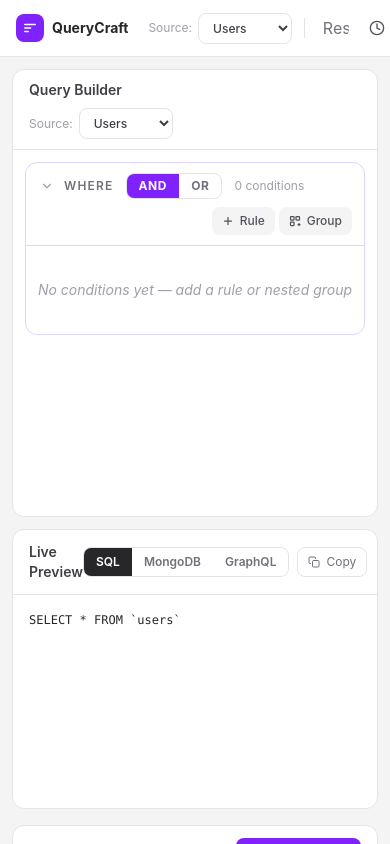
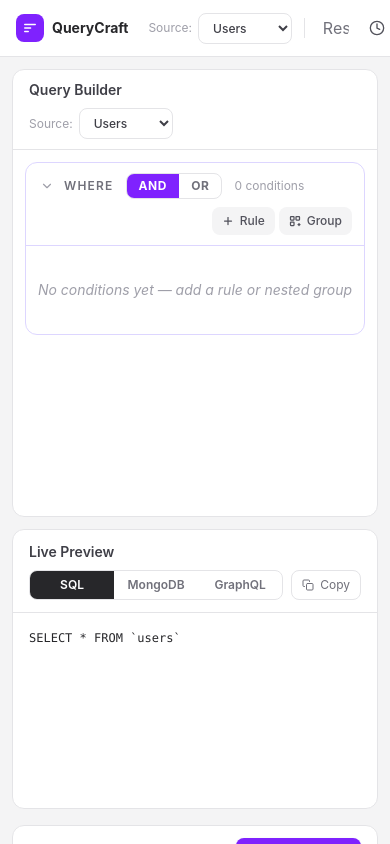
Before and after one commit to odielijah/blanc_canvas, a Next.js app: page / in a window 390 px wide. Built offline with nearby package versions, Linux system fonts and the light colour scheme.

Commit message:
style: improve results panel responsive layout

```diff
--- a/src/components/QueryPreview.tsx
+++ b/src/components/QueryPreview.tsx
@@ -28,19 +28,19 @@ export default function QueryPreview() {
   return (
     <div className="flex flex-col h-full">
       {/* Header */}
-      <div className="flex items-center justify-between px-4 py-3 border-b border-zinc-200 dark:border-zinc-800">
+      <div className="flex flex-col gap-2 px-4 py-3 border-b border-zinc-200 dark:border-zinc-800 sm:flex-row sm:items-center sm:justify-between">
         <span className="text-sm font-semibold text-zinc-700 dark:text-zinc-200">
           Live Preview
         </span>
-        <div className="flex items-center gap-2">
+        <div className="grid w-full grid-cols-1 gap-2 min-[380px]:grid-cols-[1fr_auto] sm:w-auto sm:flex sm:items-center">
           {/* Format tabs */}
-          <div className="flex rounded-lg overflow-hidden border border-zinc-200 dark:border-zinc-700">
+          <div className="grid min-w-0 grid-cols-3 overflow-hidden rounded-lg border border-zinc-200 dark:border-zinc-700">
             {FORMAT_OPTIONS.map((opt) => (
               <button
                 key={opt.value}
                 onClick={() => setFormat(opt.value)}
                 className={`
-                  px-3 py-1.5 text-xs font-semibold transition-all
+                  min-w-0 px-2 py-1.5 text-xs font-semibold transition-all sm:px-3
                   ${
                     format === opt.value
                       ? "bg-zinc-800 dark:bg-zinc-100 text-white dark:text-zinc-900"
@@ -48,7 +48,7 @@ export default function QueryPreview() {
                   }
                 `}
               >
-                {opt.label}
+                <span className="block truncate">{opt.label}</span>
               </button>
             ))}
           </div>
@@ -56,7 +56,7 @@ export default function QueryPreview() {
           {/* Copy button */}
           <button
             onClick={handleCopy}
-            className="flex items-center gap-1.5 px-2.5 py-1.5 text-xs rounded-lg border border-zinc-200 dark:border-zinc-700 text-zinc-500 dark:text-zinc-400 hover:bg-zinc-100 dark:hover:bg-zinc-800 transition-all"
+            className="flex min-w-0 items-center justify-center gap-1.5 rounded-lg border border-zinc-200 px-2.5 py-1.5 text-xs text-zinc-500 transition-all hover:bg-zinc-100 dark:border-zinc-700 dark:text-zinc-400 dark:hover:bg-zinc-800"
           >
             {copied ? (
               <>
@@ -71,7 +71,7 @@ export default function QueryPreview() {
                 >
                   <polyline points="20 6 9 17 4 12" />
                 </svg>
-                Copied!
+                <span className="truncate">Copied!</span>
               </>
             ) : (
               <>
@@ -87,7 +87,7 @@ export default function QueryPreview() {
                   <rect x="9" y="9" width="13" height="13" rx="2" />
                   <path d="M5 15H4a2 2 0 01-2-2V4a2 2 0 012-2h9a2 2 0 012 2v1" />
                 </svg>
-                Copy
+                <span className="truncate">Copy</span>
               </>
             )}
           </button>
@@ -96,7 +96,7 @@ export default function QueryPreview() {
 
       {/* Code */}
       <div className="flex-1 overflow-auto">
-        <pre className="p-4 text-xs font-mono leading-relaxed text-zinc-800 dark:text-zinc-200 whitespace-pre">
+        <pre className="min-w-0 p-4 text-xs font-mono leading-relaxed text-zinc-800 dark:text-zinc-200 whitespace-pre-wrap break-words">
           <code>{preview}</code>
         </pre>
       </div>
```
